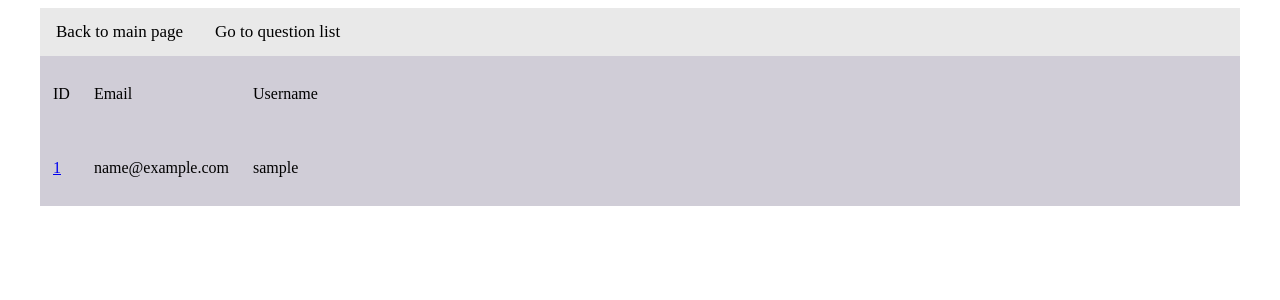
After one commit to h0axx/AskMate-sprint3, a Flask app: page /users_list in a window 1280 px wide. The commit adds this page. Shown: the top 300 px of the page. Run offline with Flask 2, Linux system fonts and the light colour scheme; a database or web service that is not in the repository returns one stand-in record (values such as "Sample title"); some libraries are stand-ins or nearby versions.

Commit message:
users list added, user view page added (makeshift)

```diff
--- a/database_manager.py
+++ b/database_manager.py
@@ -258,14 +258,28 @@ def grab_password_from_db(cursor,username):
     return password
 
 @basic_db_usage.connection_handler
-def getUserIdByUsername(cursor,username):
+def getUsersList(cursor):
 
     cursor.execute("""
-                    SELECT user_id
+                    SELECT user_id,email,username
+                    FROM users;""")
+
+    usersList = cursor.fetchall()
+
+    return usersList
+
+@basic_db_usage.connection_handler
+def getUserById(cursor,id):
+
+    cursor.execute("""
+                    SELECT user_id,email,username
                     FROM users
-                    WHERE username = %s;""",
-                   (username))
+                    WHERE user_id = %s;""",
+                   (id,))
 
-    userId = cursor.fetchall()[0][0]
+    try:
+        userData = cursor.fetchall()[0]
+    except:
+        return False
 
-    return userId
+    return userData
--- a/server.py
+++ b/server.py
@@ -316,9 +316,34 @@ def login():
 @app.route('/logout')
 def logout():
     # remove the username from the session if it's there
-    print(session)
     session.pop('username', None)
     return redirect(url_for('index'))
+
+@app.route('/users_list', methods=['GET','POST'])
+def users_list():
+
+    usersList = database_manager.getUsersList()
+    titles = ['ID','Email', 'Username']
+
+    return render_template('users_list.html', page_title = 'AskMate - Users List', usersList = usersList,
+                           titles = titles)
+
+@app.route('/user/<id>', methods=['GET','POST'])
+def user(id):
+
+    try:
+        id = int(id)
+    except ValueError:
+        return redirect('/')
+
+    userData = database_manager.getUserById(id)
+    page_title = 'AskMate - User ' + str(id)
+
+    if userData:
+
+        return render_template('user.html', userData=userData, page_title = page_title)
+
+    return redirect('/')
 
 if __name__ == "__main__":
     app.run(
--- a/templates/index.html
+++ b/templates/index.html
@@ -14,6 +14,7 @@
     <a href="login">Login</a>
     {% endif %}
     <a href="list">Questions list</a>
+    <a href="users_list">Users list</a>
     {% if logged %}
     <a href="logout">Logout</a>
     {% endif %}
--- a/templates/list.html
+++ b/templates/list.html
@@ -5,6 +5,7 @@
 <div class="topnav">
     <a href="add_question">Add Question</a>
     <a href="list">Reload list</a>
+    <a href="users_list">Users List</a>
     <form action='/list' method="GET">
         <button type="submit">Search</button>
     <input id="search" name="search" type="text">
--- /dev/null
+++ b/templates/users_list.html
@@ -0,0 +1,27 @@
+{% extends 'layout.html' %}
+
+{% block body %}
+
+<div class="topnav">
+    <a href="/">Back to main page</a>
+    <a href="list">Go to question list</a>
+</div>
+
+{% if usersList %}
+        <table>
+            <tr>
+                {% for title in titles %}
+                <td><p style="padding: 10px 10px">{{title}}</p> </td>
+                {% endfor %}
+            </tr>
+                {% for user in usersList %}
+            <tr>
+                <td><a href="user/{{user[0]}}"><p style="padding: 10px 10px">{{user[0]}}</p></a></td>
+                <td><p style="padding: 10px 10px">{{user[1]}}</p></td>
+                <td><p style="padding: 10px 10px">{{user[2]}}</p></td>
+            </tr>
+                {% endfor %}
+        </table>
+        {% endif %}
+
+{% endblock %}
```
Also changed, not shown: templates/user.html (added, +9 -0 lines).
